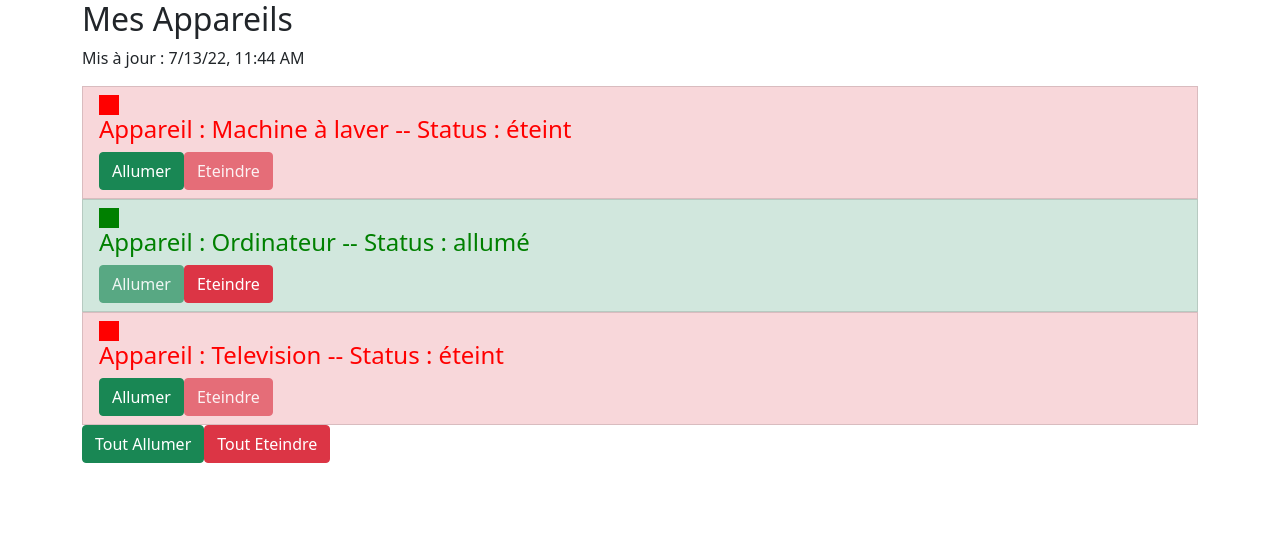
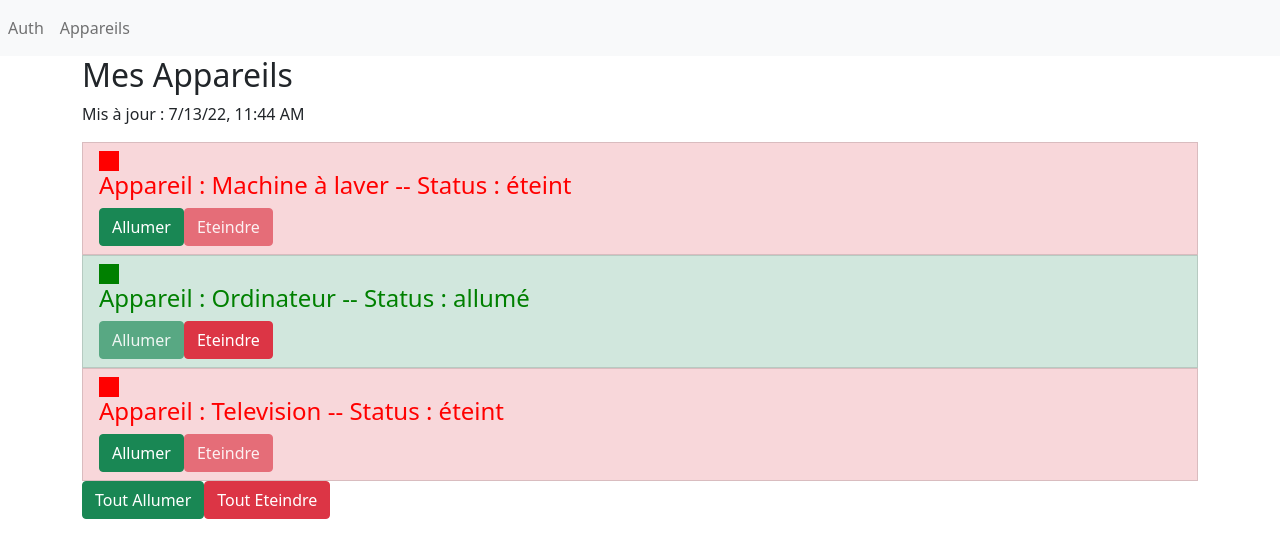
Before and after one commit to TRegourd/angular_OCR_tuto, an Angular app: page / in a window 1280 px wide. Shown: the top 558 px of the page. Built offline with nearby package versions, Linux system fonts and the light colour scheme.

Commit message:
navbar init

```diff
--- a/src/app/app-routing.module.ts
+++ b/src/app/app-routing.module.ts
@@ -1,10 +1,16 @@
+import { AuthComponent } from './auth/auth.component';
+import { AppareilViewComponent } from './appareil-view/appareil-view.component';
 import { NgModule } from '@angular/core';
 import { RouterModule, Routes } from '@angular/router';
 
-const routes: Routes = [];
+export const routes: Routes = [
+  { path: '', component: AppareilViewComponent },
+  { path: 'auth', component: AuthComponent },
+  { path: 'appareils', component: AppareilViewComponent },
+];
 
 @NgModule({
   imports: [RouterModule.forRoot(routes)],
-  exports: [RouterModule]
+  exports: [RouterModule],
 })
-export class AppRoutingModule { }
+export class AppRoutingModule {}
--- a/src/app/app.component.html
+++ b/src/app/app.component.html
@@ -1,21 +1,21 @@
+<nav class="navbar-expand-lg navbar-light bg-light navbar">
+  <div class="">
+    <div class="navbar-nav">
+      <a class="nav-item nav-link" routerLink="auth" routerLinkActive="active"
+        >Auth</a
+      >
+
+      <a
+        class="nav-item nav-link"
+        routerLink="appareils"
+        routerLinkActive="active"
+        >Appareils</a
+      >
+    </div>
+  </div>
+</nav>
 <div class="container">
   <div class="row">
-    <div class="col-xs-12">
-      <h2>Mes Appareils</h2>
-      <p>Mis à jour : {{ lastUpdated | async | date: "short" | uppercase }}</p>
-      <ul class="list-group" *ngFor="let appareil of appareils; let i = index">
-        <app-appareil
-          [appareilIndex]="i"
-          [appareilName]="appareil.name"
-          [appareilStatus]="appareil.status"
-        ></app-appareil>
-      </ul>
-      <button class="btn btn-success" (click)="onAllumer()">
-        Tout Allumer
-      </button>
-      <button class="btn btn-danger" (click)="onEteindre()">
-        Tout Eteindre
-      </button>
-    </div>
+    <router-outlet></router-outlet>
   </div>
 </div>
--- a/src/app/app.component.ts
+++ b/src/app/app.component.ts
@@ -1,37 +1,11 @@
 import { AppareilService } from './services/appareil.service';
-import { Component, OnInit } from '@angular/core';
+import { Component, Input, OnInit } from '@angular/core';
 
 @Component({
   selector: 'app-root',
   templateUrl: './app.component.html',
   styleUrls: ['./app.component.scss'],
 })
-export class AppComponent implements OnInit {
-  isAuth = false;
-  appareils!: any[];
-
-  lastUpdated = new Promise<Date>((resolve, reject) => {
-    const date = new Date();
-    setTimeout(() => {
-      resolve(date);
-    }, 2000);
-  });
-
-  constructor(private appareilService: AppareilService) {
-    setTimeout(() => {
-      this.isAuth = true;
-    }, 4000);
-  }
-
-  ngOnInit() {
-    this.appareils = this.appareilService.appareils;
-  }
-
-  onAllumer() {
-    this.appareilService.switchOnAll();
-  }
-
-  onEteindre() {
-    this.appareilService.switchOffAll();
-  }
+export class AppComponent {
+  constructor() {}
 }
--- /dev/null
+++ b/src/app/appareil-view/appareil-view.component.html
@@ -0,0 +1,13 @@
+<div class="col-xs-12">
+  <h2>Mes Appareils</h2>
+  <p>Mis à jour : {{ lastUpdated | async | date: "short" | uppercase }}</p>
+  <ul class="list-group" *ngFor="let appareil of appareils; let i = index">
+    <app-appareil
+      [appareilIndex]="i"
+      [appareilName]="appareil.name"
+      [appareilStatus]="appareil.status"
+    ></app-appareil>
+  </ul>
+  <button class="btn btn-success" (click)="onAllumer()">Tout Allumer</button>
+  <button class="btn btn-danger" (click)="onEteindre()">Tout Eteindre</button>
+</div>
--- /dev/null
+++ b/src/app/appareil-view/appareil-view.component.ts
@@ -0,0 +1,37 @@
+import { AppareilService } from './../services/appareil.service';
+import { Component, OnInit } from '@angular/core';
+
+@Component({
+  selector: 'app-appareil-view',
+  templateUrl: './appareil-view.component.html',
+  styleUrls: ['./appareil-view.component.scss'],
+})
+export class AppareilViewComponent implements OnInit {
+  isAuth = false;
+  appareils!: any[];
+
+  lastUpdated = new Promise<Date>((resolve, reject) => {
+    const date = new Date();
+    setTimeout(() => {
+      resolve(date);
+    }, 2000);
+  });
+
+  constructor(private appareilService: AppareilService) {
+    setTimeout(() => {
+      this.isAuth = true;
+    }, 4000);
+  }
+
+  ngOnInit() {
+    this.appareils = this.appareilService.appareils;
+  }
+
+  onAllumer() {
+    this.appareilService.switchOnAll();
+  }
+
+  onEteindre() {
+    this.appareilService.switchOffAll();
+  }
+}
--- /dev/null
+++ b/src/app/auth/auth.component.html
@@ -0,0 +1 @@
+<p>auth works!</p>
--- /dev/null
+++ b/src/app/auth/auth.component.ts
@@ -0,0 +1,15 @@
+import { Component, OnInit } from '@angular/core';
+
+@Component({
+  selector: 'app-auth',
+  templateUrl: './auth.component.html',
+  styleUrls: ['./auth.component.scss']
+})
+export class AuthComponent implements OnInit {
+
+  constructor() { }
+
+  ngOnInit(): void {
+  }
+
+}
```
Also changed, not shown: src/app/app.module.ts (+8 -1 lines), src/app/appareil-view/appareil-view.component.scss (added), src/app/auth/auth.component.scss (added).
